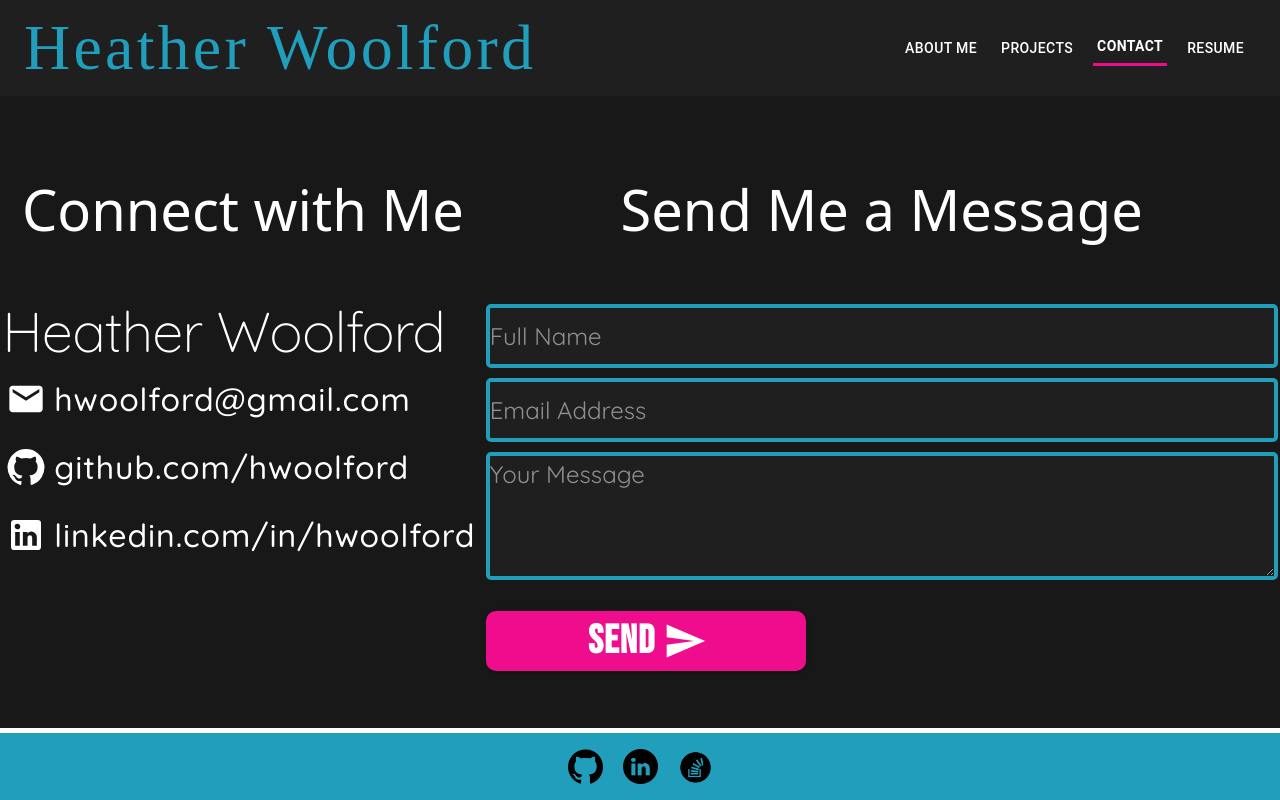
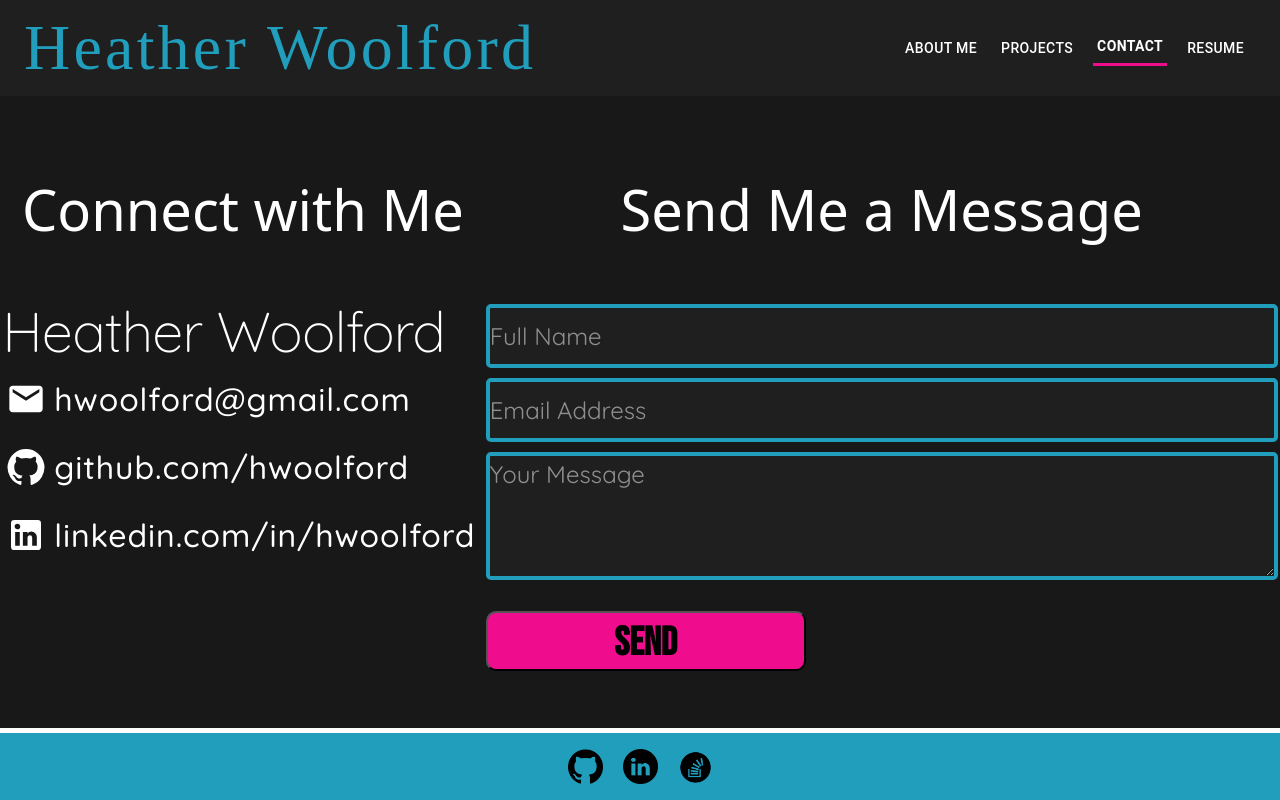
Before and after one commit to hwoolford/Portfolio, a React (Vite) app: page /contact in a window 1280 px wide. Built offline with nearby package versions, Linux system fonts and the light colour scheme; a web font is replaced by a local one.

Commit message:
replaced materialUI button with html button

```diff
--- a/src/components/ContactForm/ContactForm.jsx
+++ b/src/components/ContactForm/ContactForm.jsx
@@ -128,13 +128,13 @@ export default function ContactForm() {
                 {/* </Grid> */}
                 <div className="button-container">
                     {/* <Grid item xs={12} md={12} justifyContent="center" container> */}
-                    <Button
-                      variant="contained"
+                    <button
+                      // variant="contained"
                       type="submit"
-                      endIcon={<SendIcon style={{ fontSize: "2.75rem" }} />}
+                      // endIcon={<SendIcon style={{ fontSize: "2.75rem" }} />}
                       >
                         Send
-                      </Button>
+                      </button>
                     {/* </Grid> */}
                 </div>
               {/* </Grid> */}
```
